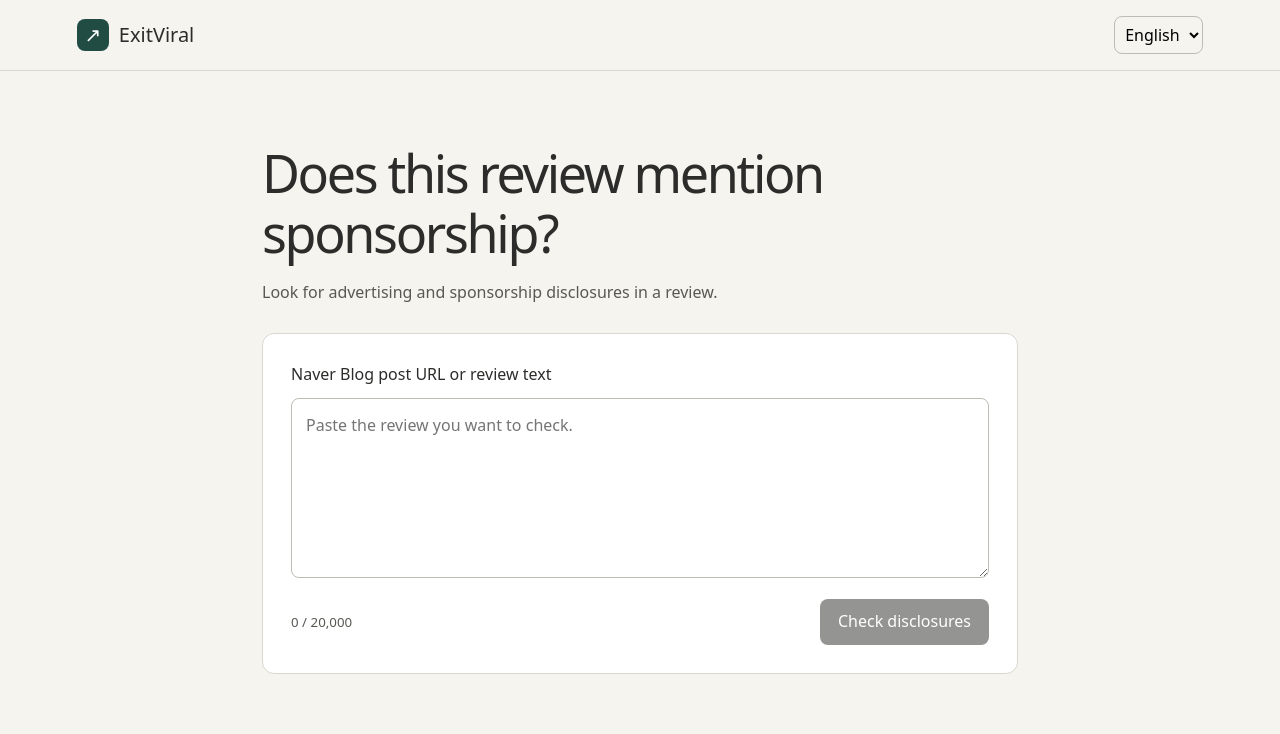
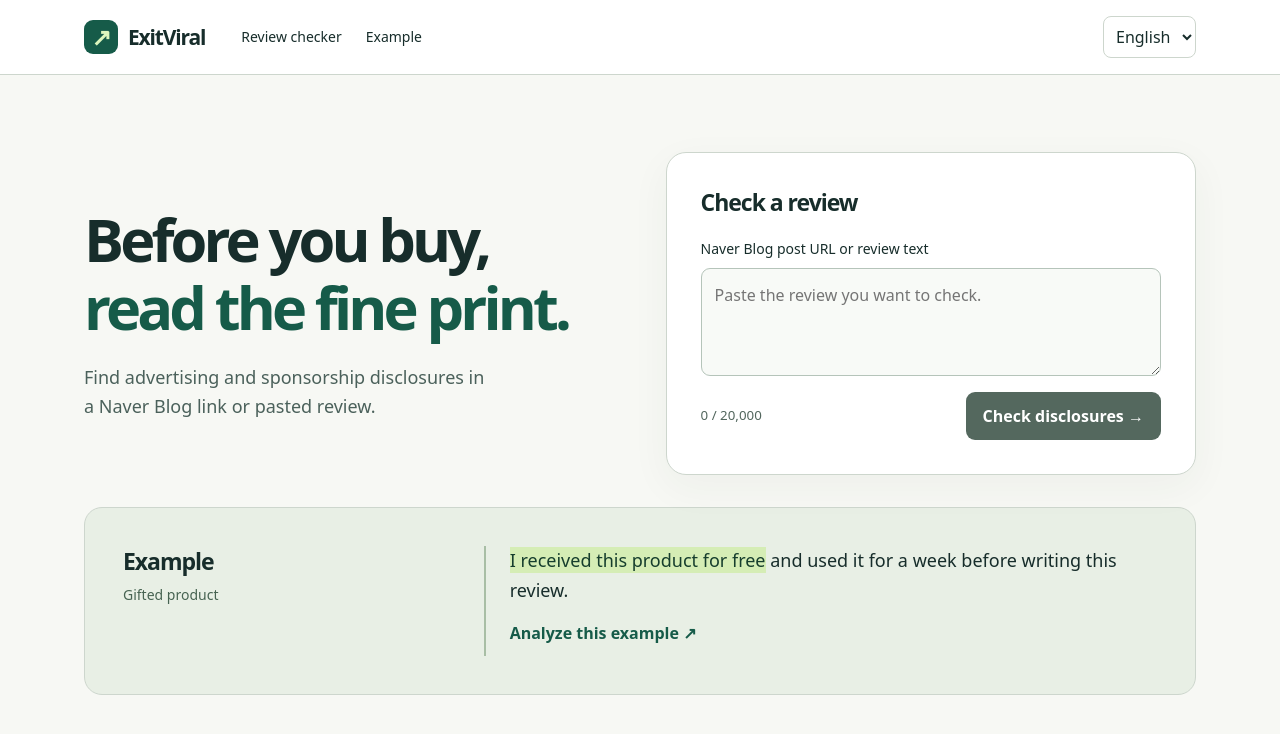
Before and after one commit to issac-52/viral-explorer, a React (Vite) app: page / in a window 1280 px wide. Shown: the top 734 px of the page. Built offline with nearby package versions, Linux system fonts and the light colour scheme.

Commit message:
Redesign the multilingual checker around quick entry and contextual examples

```diff
--- a/index.html
+++ b/index.html
@@ -1,2 +1,2 @@
 <!doctype html>
-<html lang="ko"><head><meta charset="utf-8"><meta name="viewport" content="width=device-width,initial-scale=1"><meta name="theme-color" content="#f5f4ef"><title>엑싯바이럴 · ExitViral</title></head><body><div id="root"></div><script type="module" src="/src/main.tsx"></script></body></html>
+<html lang="ko"><head><meta charset="utf-8"><meta name="viewport" content="width=device-width,initial-scale=1"><meta name="theme-color" content="#f7f8f4"><meta name="description" content="네이버 블로그 링크나 후기 본문을 입력해 광고·협찬 고지 문구와 앞뒤 문맥을 확인하세요. 한국어·일본어·영어 지원."><title>엑싯바이럴 · ExitViral</title></head><body><div id="root"></div><script type="module" src="/src/main.tsx"></script></body></html>
--- a/src/copy.ts
+++ b/src/copy.ts
@@ -1,6 +1,42 @@
 export const copy = {
-  ko: { manual:'이 링크에서 본문을 가져올 수 없어요. 주소 대신 후기 본문을 붙여넣어 주세요.', limited:'요청이 많아요. 1분 후 다시 시도해 주세요.', brand:'엑싯바이럴', language:'표시 언어', title:'이 후기, 협찬일까?', intro:'후기 본문에서 광고·협찬을 알리는 표현을 찾아보세요.', label:'네이버 블로그 글 주소 또는 후기 본문', placeholder:'확인하고 싶은 후기를 붙여넣으세요.', run:'고지 문구 찾기', busy:'확인 중…', found:'고지와 관련된 표현을 찾았어요', empty:'등록된 고지 표현을 찾지 못했어요', note:'문맥에 따라 잘못 감지하거나 고지를 놓칠 수 있어요. 실제 협찬 여부는 원문과 함께 판단하세요.', error:'요청을 처리할 수 없어요. 다시 시도해 주세요.' },
-  ja: { manual:'本文を取得できませんでした。URLの代わりにレビュー本文を貼り付けてください。', limited:'リクエストが集中しています。1分後にお試しください。', brand:'ExitViral', language:'表示言語', title:'このレビュー、PRかな？', intro:'レビュー本文から広告や提供に関する表現を探します。', label:'ネイバーブログの記事URLまたはレビュー本文', placeholder:'確認したいレビューを貼り付けてください。', run:'表記を確認', busy:'確認中…', found:'広告・提供に関連する表現が見つかりました', empty:'登録済みの表現は見つかりませんでした', note:'文脈による誤検出や見落としがあります。実際の提供関係は原文とあわせてご判断ください。', error:'リクエストを処理できませんでした。もう一度お試しください。' },
-  en: { manual:'Unable to import this link. Replace the URL with the review text.', limited:'Too many requests. Try again in a minute.', brand:'ExitViral', language:'Display language', title:'Does this review mention sponsorship?', intro:'Look for advertising and sponsorship disclosures in a review.', label:'Naver Blog post URL or review text', placeholder:'Paste the review you want to check.', run:'Check disclosures', busy:'Checking…', found:'Possible disclosure wording found', empty:'No known disclosure wording found', note:'Matches can be misleading and disclosures can be missed. Read the original context when assessing sponsorship.', error:'Unable to complete the request. Please try again.' }
+  ko: {
+    nav: "후기 분석",
+    example: "분석 예시",
+    lead: "구매하기 전,",
+    accent: "후기를 읽는 단서",
+    summary: "네이버 블로그 링크나 후기 본문을 넣으면 광고·협찬을 알리는 표현을 원문에서 찾아드려요.",
+    formTitle: "분석할 후기",
+    trySample: "예시로 분석하기",
+    sampleType: "제품 제공",
+    prefix: "업체로부터 ",
+    match: "제품을 제공받아",
+    suffix: " 일주일 동안 사용한 뒤 작성했습니다.",
+    manual:'이 링크에서 본문을 가져올 수 없어요. 주소 대신 후기 본문을 붙여넣어 주세요.', limited:'요청이 많아요. 1분 후 다시 시도해 주세요.', brand:'엑싯바이럴', language:'표시 언어', title:'이 후기, 협찬일까?', intro:'후기 본문에서 광고·협찬을 알리는 표현을 찾아보세요.', label:'네이버 블로그 글 주소 또는 후기 본문', placeholder:'확인하고 싶은 후기를 붙여넣으세요.', run:'고지 문구 찾기', busy:'확인 중…', found:'고지와 관련된 표현을 찾았어요', empty:'등록된 고지 표현을 찾지 못했어요', note:'문맥에 따라 잘못 감지하거나 고지를 놓칠 수 있어요. 실제 협찬 여부는 원문과 함께 판단하세요.', error:'요청을 처리할 수 없어요. 다시 시도해 주세요.' },
+  ja: {
+    nav: "レビュー分析",
+    example: "分析例",
+    lead: "購入する前に、",
+    accent: "レビューを読み解く",
+    summary: "ネイバーブログのURLやレビュー本文から、広告・提供を示す表現を探します。",
+    formTitle: "レビューを入力",
+    trySample: "例文を分析する",
+    sampleType: "商品提供",
+    prefix: "メーカーから",
+    match: "商品をご提供いただき",
+    suffix: "、一週間使用してから書きました。",
+    manual:'本文を取得できませんでした。URLの代わりにレビュー本文を貼り付けてください。', limited:'リクエストが集中しています。1分後にお試しください。', brand:'ExitViral', language:'表示言語', title:'このレビュー、PRかな？', intro:'レビュー本文から広告や提供に関する表現を探します。', label:'ネイバーブログの記事URLまたはレビュー本文', placeholder:'確認したいレビューを貼り付けてください。', run:'表記を確認', busy:'確認中…', found:'広告・提供に関連する表現が見つかりました', empty:'登録済みの表現は見つかりませんでした', note:'文脈による誤検出や見落としがあります。実際の提供関係は原文とあわせてご判断ください。', error:'リクエストを処理できませんでした。もう一度お試しください。' },
+  en: {
+    nav: "Review checker",
+    example: "Example",
+    lead: "Before you buy,",
+    accent: "read the fine print.",
+    summary: "Find advertising and sponsorship disclosures in a Naver Blog link or pasted review.",
+    formTitle: "Check a review",
+    trySample: "Analyze this example",
+    sampleType: "Gifted product",
+    prefix: "",
+    match: "I received this product for free",
+    suffix: " and used it for a week before writing this review.",
+    manual:'Unable to import this link. Replace the URL with the review text.', limited:'Too many requests. Try again in a minute.', brand:'ExitViral', language:'Display language', title:'Does this review mention sponsorship?', intro:'Look for advertising and sponsorship disclosures in a review.', label:'Naver Blog post URL or review text', placeholder:'Paste the review you want to check.', run:'Check disclosures', busy:'Checking…', found:'Possible disclosure wording found', empty:'No known disclosure wording found', note:'Matches can be misleading and disclosures can be missed. Read the original context when assessing sponsorship.', error:'Unable to complete the request. Please try again.' }
 };
 export type Language = keyof typeof copy;
--- a/src/main.tsx
+++ b/src/main.tsx
@@ -28,15 +28,17 @@ function App() {
       setAnalysis(await response.json());
     }).catch(() => setError('error')).finally(() => setBusy(false));
   }, []);
-  async function submit(event: React.FormEvent) {
-    event.preventDefault();
+  useEffect(() => {
+    if (analysis) document.getElementById('analysis-result')?.focus();
+  }, [analysis]);
+  async function analyze(input: string) {
     setBusy(true);
     setError(null);
     setAnalysis(null);
     history.replaceState(null, '', location.pathname);
     try {
       const response = await fetch('/api/analyses', {
-        method: 'POST', headers: { 'Content-Type':'application/json' }, body: JSON.stringify(/^https?:\/\/\S+$/i.test(text.trim()) ? { url: text.trim() } : { text })
+        method: 'POST', headers: { 'Content-Type':'application/json' }, body: JSON.stringify(/^https?:\/\/\S+$/i.test(input.trim()) ? { url: input.trim() } : { text: input })
       });
       if (response.status === 422) {
         setError('manual');
@@ -54,21 +56,38 @@ function App() {
     finally { setBusy(false); }
   }
   return <>
-    <header><div className="brand"><span aria-hidden="true">↗</span>{t.brand}</div>
+    <header><div className="bar">
+      <a className="brand" href="./"><i aria-hidden="true">↗</i>{t.brand}</a>
+      <nav><a href="#checker">{t.nav}</a><a href="#example">{t.example}</a></nav>
       <select aria-label={t.language} value={lang} onChange={e => setLang(e.target.value as Language)}>
         <option value="ko">한국어</option><option value="ja">日本語</option><option value="en">English</option>
-      </select></header>
-    <main><h1>{t.title}</h1><p>{t.intro}</p>
-      <form onSubmit={submit}><label htmlFor="review">{t.label}</label>
-        <textarea id="review" value={text} maxLength={20000} disabled={busy} placeholder={t.placeholder} onChange={e => setText(e.target.value)} />
-        <div className="actions"><small>{text.length.toLocaleString(lang)} / 20,000</small>
-          <button disabled={busy || !text.trim()}>{busy ? t.busy : t.run}</button></div>
-      </form>
+      </select></div></header>
+    <main>
+      <div className="hero">
+        <div className="heading"><h1>{t.lead}<br/><em>{t.accent}</em></h1><p>{t.summary}</p></div>
+        <form id="checker" onSubmit={e => { e.preventDefault(); void analyze(text); }}>
+          <h2>{t.formTitle}</h2><label htmlFor="review">{t.label}</label>
+          <textarea id="review" value={text} maxLength={20000} disabled={busy} placeholder={t.placeholder} onChange={e => setText(e.target.value)} />
+          <div className="actions"><small>{text.length.toLocaleString(lang)} / 20,000</small>
+            <button disabled={busy || !text.trim()}>{busy ? t.busy : t.run}<span aria-hidden="true"> →</span></button></div>
+        </form>
+      </div>
       <div aria-live="polite">{error && <p role="alert">{t[error]}</p>}
-        {analysis && <section><h2>{analysis.evidence.length ? t.found : t.empty}</h2>
+        {analysis && <section id="analysis-result" tabIndex={-1} aria-labelledby="result-title"><h2 id="result-title">{analysis.evidence.length ? t.found : t.empty}</h2>
           {(analysis.excerpts ?? analysis.evidence.map(match => ({ before: '', match, after: '' })))
             .map(({ before, match, after }) => <blockquote key={match}>{before}<mark>{match}</mark>{after}</blockquote>)}<p>{t.note}</p></section>}
       </div>
+      <aside id="example">
+        <div><h2>{t.example}</h2><p>{t.sampleType}</p></div>
+        <div className="sample"><blockquote>{t.prefix}<mark>{t.match}</mark>{t.suffix}</blockquote>
+          <button type="button" className="sampleButton" disabled={busy} onClick={() => {
+            const sample = t.prefix + t.match + t.suffix;
+            setText(sample);
+            document.getElementById('checker')?.scrollIntoView({ block: 'start' });
+            void analyze(sample);
+          }}>{t.trySample} <span aria-hidden="true">↗</span></button>
+        </div>
+      </aside>
     </main></>;
 }
 createRoot(document.getElementById('root')!).render(<App/>);
--- a/src/style.css
+++ b/src/style.css
@@ -1,22 +1,56 @@
-:root { font: 16px/1.6 Pretendard,system-ui,sans-serif; color:#2c2c2a; background:#f5f4ef; }
-* { box-sizing:border-box; }
-body { margin:0; }
-header { display:flex; align-items:center; justify-content:space-between; padding:16px clamp(18px,6vw,80px); border-bottom:1px solid #d9d8d1; }
-.brand { display:flex; align-items:center; gap:10px; font-size:20px; font-weight:500; }
-.brand span { background:#214c43; color:white; border-radius:8px; width:32px; text-align:center; }
-select, textarea, button { font:inherit; }
-select { border:1px solid #bcbdb6; background:transparent; padding:6px; border-radius:8px; }
-main { max-width:792px; margin:clamp(42px,9vh,96px) auto; padding:0 18px; }
-h1 { font-size:clamp(32px,5vw,52px); line-height:1.16; letter-spacing:-.045em; margin:0; font-weight:500; }
-p, small { color:#585953; }
-form, section { margin-top:28px; padding:clamp(16px,3vw,28px); border-radius:12px; border:1px solid #d8d7d0; background:white; }
-label { display:block; margin-bottom:10px; font-weight:500; }
-textarea { resize:vertical; width:100%; min-height:180px; padding:14px; border-radius:8px; border:1px solid #bcbdb6; }
-.actions { display:flex; justify-content:space-between; align-items:center; gap:10px; margin-top:14px; }
-button { background:#2c2c2a; color:white; border:0; border-radius:8px; padding:10px 18px; cursor:pointer; }
-button:disabled { opacity:.5; cursor:default; }
-h2 { margin:0; font-size:22px; font-weight:500; }
-blockquote { margin:12px 0; border-left:3px solid #93601c; padding:8px 14px; background:#fcf5e8; }
-
+:root {
+  font: 16px/1.65 Pretendard,system-ui,sans-serif;
+  color: #172d2b;
+  background: #f7f8f4;
+  --green: #165b49;
+  --line: #cdd6cd;
+}
+* { box-sizing: border-box; }
+body { margin: 0; }
+a { color: inherit; text-decoration: none; }
+button, select, textarea { font: inherit; }
+button, select { cursor: pointer; }
+:focus-visible { outline: 3px solid #17876a; outline-offset: 3px; }
+header { background: white; border-bottom: 1px solid var(--line); }
+.bar, main { max-width: 1240px; margin: auto; padding-inline: clamp(18px,5vw,70px); }
+.bar { min-height: 74px; display: flex; align-items: center; gap: 36px; }
+.brand { display: flex; align-items: center; gap: 10px; font-weight: 720; font-size: 21px; letter-spacing: -.055em; }
+.brand i { font: bold 24px/34px system-ui; text-align: center; width: 34px; border-radius: 9px; background: var(--green); color: #dcf6bd; }
+nav { display: flex; gap: 24px; font-size: 14px; }
+nav a { padding-block: 12px; }
+nav a:hover, .sampleButton:hover { text-decoration: underline; }
+select { margin-left: auto; padding: 8px; background: white; color: inherit; border: 1px solid var(--line); border-radius: 8px; }
+main { padding-block: clamp(32px,6vw,84px) 56px; }
+.hero { display: grid; grid-template-columns: 1fr 1fr; align-items: center; gap: clamp(24px,4vw,64px); }
+h1,h2,p,blockquote { margin: 0; }
+h1 { font-size: clamp(39px,4.65vw,67px); line-height: 1.14; letter-spacing: -.065em; word-break: keep-all; }
+h1 em { color: var(--green); font-style: normal; }
+.heading p { color: #4b615b; max-width: 39ch; font-size: 18px; margin-top: 22px; text-wrap: pretty; }
+h2 { font-size: 23px; line-height: 1.35; letter-spacing: -.045em; }
+form, section { background: white; padding: clamp(20px,3vw,34px); border: 1px solid var(--line); border-radius: 20px; }
+form { box-shadow: 0 12px 40px #263c2f0c; scroll-margin-top: 20px; }
+label { display: block; margin: 19px 0 8px; font-size: 14px; }
+textarea { display: block; resize: vertical; width: 100%; height: 108px; min-height: 80px; padding: 13px; color: inherit; background: #f8faf7; border: 1px solid #b5c4ba; border-radius: 9px; }
+.actions { display: flex; justify-content: space-between; align-items: center; gap: 10px; margin-top: 16px; }
+small { color: #52665d; font-variant-numeric: tabular-nums; }
+button { border: 0; border-radius: 9px; background: var(--green); color: white; padding: 11px 17px; font-weight: 600; }
+button:disabled { background: #54685e; cursor: default; }
+section, aside { margin-top: 32px; }
+section p { margin-top: 18px; color: #52635d; }
 blockquote { overflow-wrap: anywhere; }
-blockquote mark { background: #f6dfaa; color: inherit; }
+section blockquote { border-left: 3px solid #88ae70; padding: 10px 16px; background: #f1f6ed; margin-top: 16px; }
+mark { background: #d5edb5; color: #163e2d; padding-block: 1px; }
+aside { display: grid; grid-template-columns: 1fr 2fr; gap: 24px; padding: clamp(22px,3vw,38px); background: #e8efe5; border-radius: 18px; border: 1px solid var(--line); }
+aside p { color: #476352; font-size: 14px; margin-top: 6px; }
+.sample { border-left: 2px solid #a8bea5; padding-left: 24px; }
+.sample blockquote { font-size: 18px; }
+.sampleButton { background: transparent; color: var(--green); padding: 10px 0; margin-top: 4px; }
+[role=alert] { margin-top: 20px; padding: 14px; border-radius: 8px; background: #fff0dd; }
+@media (max-width: 760px) {
+  .bar { min-height: 60px; }
+  nav { display: none; }
+  .hero, aside { grid-template-columns: 1fr; }
+  .heading p { font-size: 16px; margin-top: 12px; }
+  aside { gap: 15px; }
+  .sample { padding-left: 14px; }
+}
```
